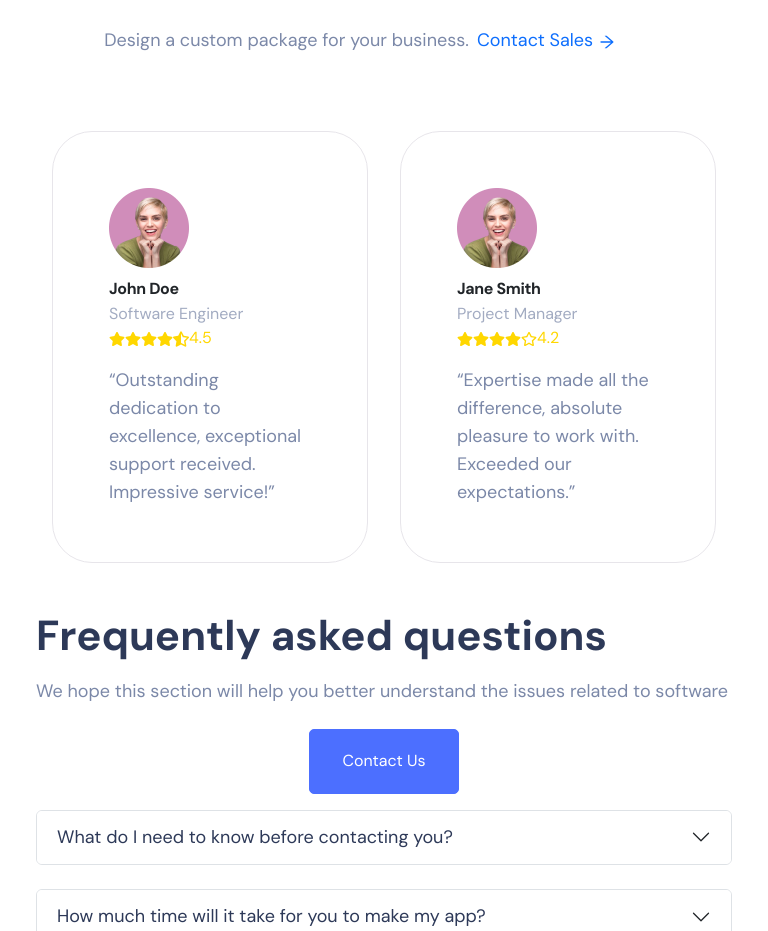
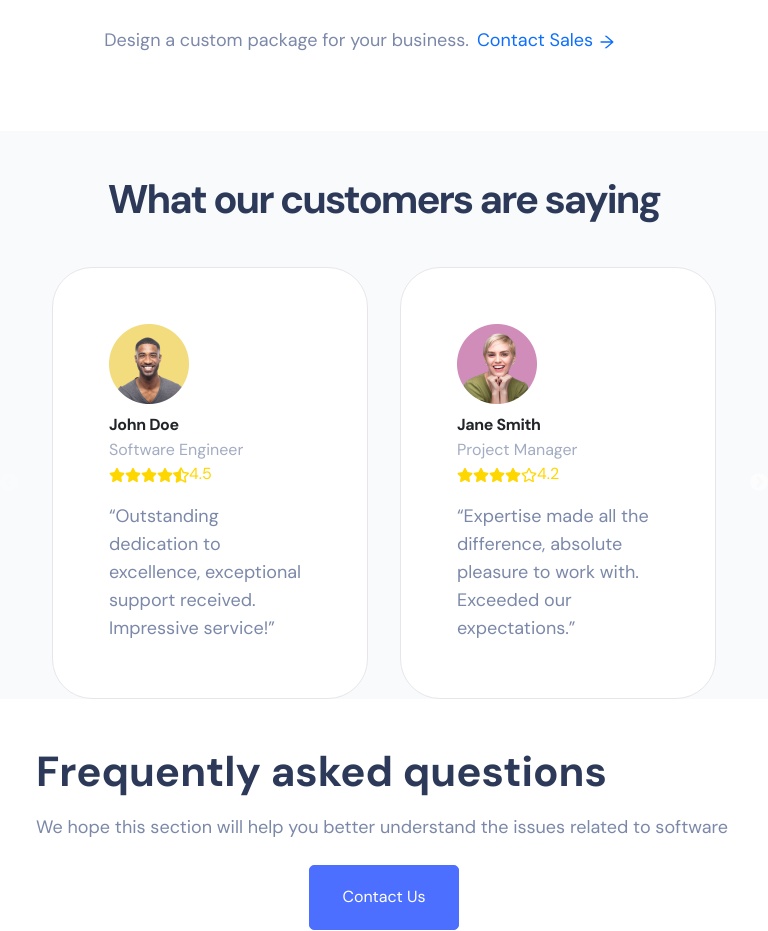
Before and after one commit to Binod69/digi-dolphins, a Next.js app: page /services in a window 768 px wide. Shown: the part 5440-6371 px from the top of the page. Built offline with nearby package versions, Linux system fonts and the light colour scheme.

Commit message:
fixed some errors

```diff
--- /dev/null
+++ b/app/Components/ServicesComponents/ServiceSlide/CustomerReviews.tsx
@@ -0,0 +1,27 @@
+'use client';
+import Container from 'react-bootstrap/Container';
+import Row from 'react-bootstrap/Row';
+import Col from 'react-bootstrap/Col';
+import ServiceSlide from './ServiceSlide';
+import styles from './customerreviews.module.css';
+
+const CustomerReviews = () => {
+  return (
+    <>
+      <div className={styles.con}>
+        <Container>
+          <Row>
+            <Col>
+              <article className={styles.articleCon}>
+                <h2 className={styles.title}>What our customers are saying</h2>
+              </article>
+            </Col>
+            <ServiceSlide />
+          </Row>
+        </Container>
+      </div>
+    </>
+  );
+};
+
+export default CustomerReviews;
--- /dev/null
+++ b/app/Components/ServicesComponents/ServiceSlide/customerreviews.module.css
@@ -0,0 +1,60 @@
+.con {
+  background-color: #f8fafc;
+  min-height: 85dvh;
+  margin: 6rem 0;
+}
+
+.articleCon {
+  text-align: center;
+  margin: 5rem 0;
+}
+
+.title {
+  color: #2d3958;
+  font-size: 3rem;
+  line-height: 3.5rem;
+  letter-spacing: -2px;
+  font-weight: 700;
+}
+
+@media screen and (min-width: 0px) and (max-width: 576px) {
+  .con {
+    width: 100%;
+    min-height: 100dvh;
+    margin: 0;
+    overflow: hidden;
+  }
+  .articleCon {
+    margin: 2.5rem 0;
+  }
+  .title {
+    font-size: 2.25rem;
+    max-width: 100%;
+  }
+}
+
+@media screen and (min-width: 576px) and (max-width: 768px) {
+  .con {
+    min-height: 70dvh;
+    margin: 0;
+  }
+  .articleCon {
+    margin: 2.5rem 0;
+  }
+  .title {
+    font-size: 2.5rem;
+    max-width: 100%;
+  }
+}
+@media screen and (min-width: 768px) and (max-width: 992px) {
+  .con {
+    min-height: 60dvh;
+    margin: 0;
+  }
+  .articleCon {
+    margin: 2.5rem 0;
+  }
+  .title {
+    max-width: 100%;
+  }
+}
--- a/app/Components/ServicesComponents/ServiceSlide/slideData.tsx
+++ b/app/Components/ServicesComponents/ServiceSlide/slideData.tsx
@@ -1,5 +1,6 @@
+import avatar1 from '../../../../public/img/avatar-1.webp';
 import avatar2 from '../../../../public/img/avatar-2.webp';
-
+import avatar3 from '../../../../public/img/avatar-3.webp';
 interface MockData {
   id: number;
   image: any;
@@ -12,7 +13,7 @@ interface MockData {
 const slideData: MockData[] = [
   {
     id: 1,
-    image: avatar2,
+    image: avatar1,
     name: 'John Doe',
     rating: 4.5,
     description:
@@ -30,7 +31,7 @@ const slideData: MockData[] = [
   },
   {
     id: 3,
-    image: avatar2,
+    image: avatar3,
     name: 'Michael Johnson',
     rating: 3.8,
     description:
@@ -40,7 +41,7 @@ const slideData: MockData[] = [
   },
   {
     id: 4,
-    image: avatar2,
+    image: avatar3,
     name: 'Emily Williams',
     rating: 4.7,
     description:
@@ -59,7 +60,7 @@ const slideData: MockData[] = [
   },
   {
     id: 6,
-    image: avatar2,
+    image: avatar1,
     name: 'Sarah Brown',
     rating: 4.9,
     description:
--- a/app/Components/index.tsx
+++ b/app/Components/index.tsx
@@ -13,3 +13,4 @@ export { default as ServiceBanner } from './ServicesComponents/ServiceBanner/Ser
 export { default as Outstanding } from './ServicesComponents/Outstanding/Outstanding';
 export { default as CounterService } from './ServicesComponents/CounterService/CounterService';
 export { default as ServiceSlide } from './ServicesComponents/ServiceSlide/ServiceSlide';
+export { default as CustomerReviews } from './ServicesComponents/ServiceSlide/CustomerReviews';
--- a/app/screen/ServiceScreen.tsx
+++ b/app/screen/ServiceScreen.tsx
@@ -4,7 +4,7 @@ import {
   Pricing,
   PricingAccordion,
   ServiceBanner,
-  ServiceSlide,
+  CustomerReviews,
   Trusted,
   Unlimited,
 } from '../Components';
@@ -28,7 +28,7 @@ const Service = () => {
         priceTitle2={'StartUp'}
         priceTitle3={'Business'}
       />
-      <ServiceSlide />
+      <CustomerReviews />
       <PricingAccordion />
       <Trusted />
     </>
```
Also changed, not shown: public/img/avatar-1.webp (added), public/img/avatar-3.webp (added).
